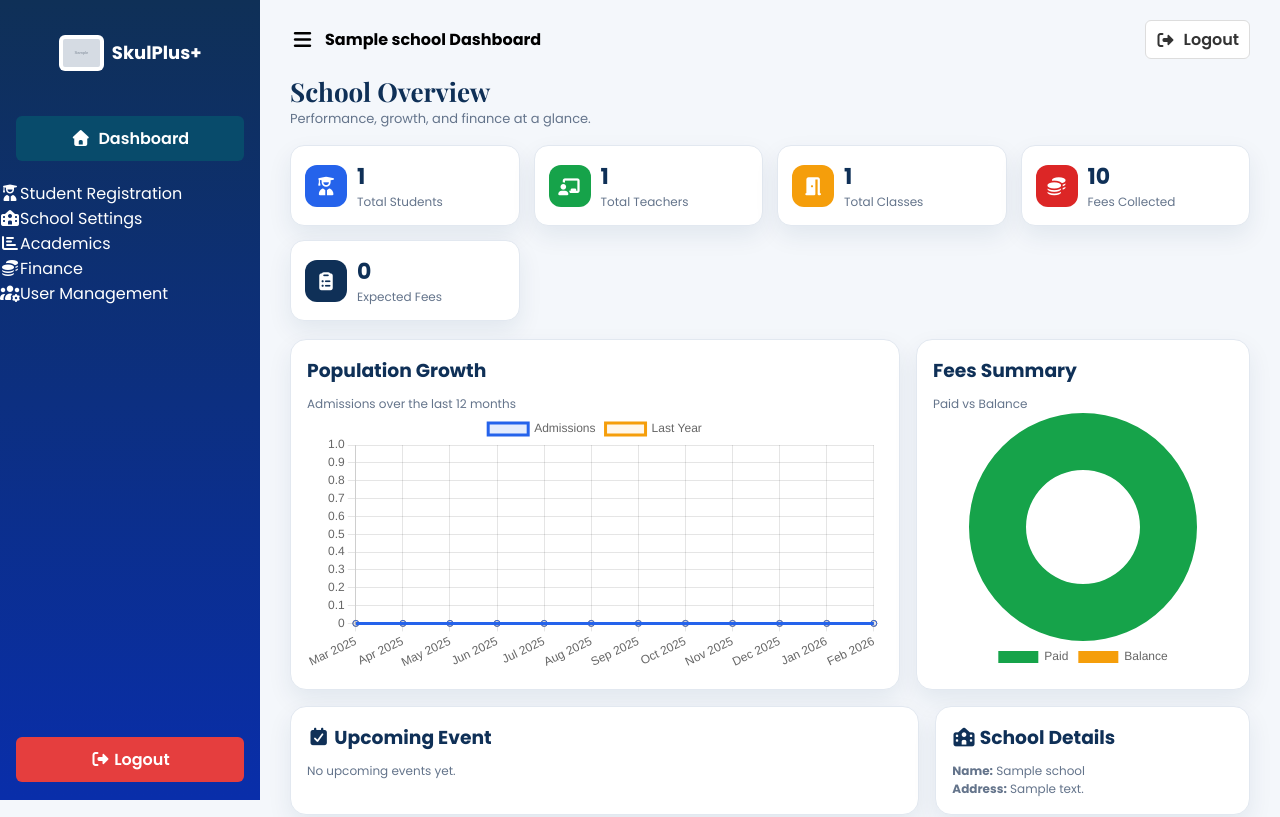
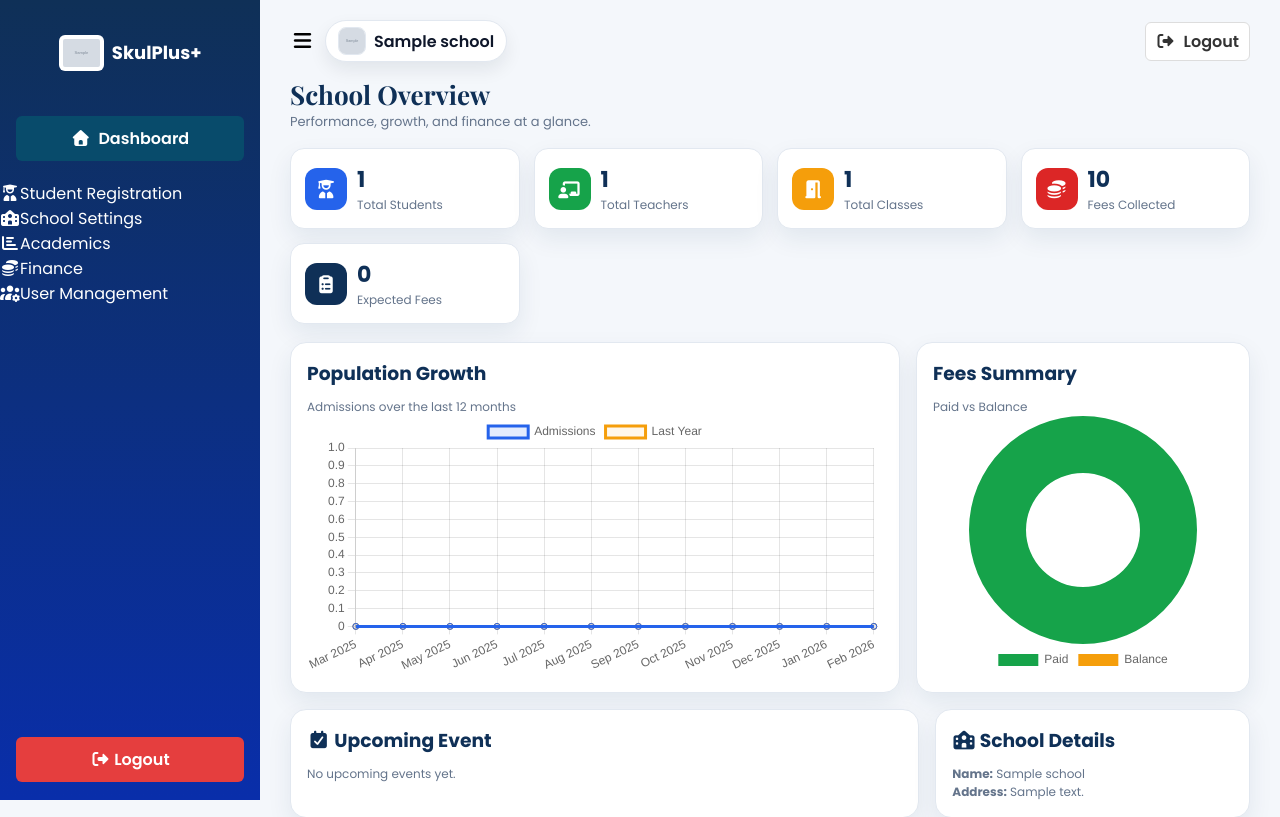
Before and after one commit to dafirmcoder/skulplus, a Django app: page /school/headteacher/dashboard/ in a window 1280 px wide. Shown: the top 817 px of the page. Run offline with Django 5.2, Linux system fonts and the light colour scheme; a user stored in the database is signed in; tables that the repository leaves empty hold one stand-in row (values such as "Sample post"); grey boxes marked "Sample" are stand-in pictures; data that the repository does not hold is empty; parts of the project's set-up code (start-up, migrations or seed data) failed here and were passed over; some libraries are stand-ins or nearby versions.

Commit message:
dashboard identy upudte'

```diff
--- a/schools/templates/base.html
+++ b/schools/templates/base.html
@@ -119,6 +119,35 @@
         display:flex;
         align-items:center;
         margin-bottom:15px;
+    }
+
+    .identity-pill{
+        display:inline-flex;
+        align-items:center;
+        gap:8px;
+        background:#fff;
+        border:1px solid #e2e8f0;
+        border-radius:999px;
+        padding:6px 12px;
+        box-shadow:0 8px 18px rgba(15,23,42,.08);
+        font-weight:600;
+        color:#0f172a;
+    }
+    .identity-logo{
+        width:28px;
+        height:28px;
+        border-radius:8px;
+        object-fit:cover;
+        border:1px solid #e2e8f0;
+        background:#fff;
+    }
+    .identity-avatar{
+        width:30px;
+        height:30px;
+        border-radius:999px;
+        object-fit:cover;
+        border:1px solid #e2e8f0;
+        background:#e2e8f0;
     }
 
     .toggle-btn{
--- a/schools/templates/schools/headteacher_dashboard.html
+++ b/schools/templates/schools/headteacher_dashboard.html
@@ -45,8 +45,13 @@
 {% endblock %}
 
 {% block header %}
-  <div>
-    <strong>{{ school.name }} Dashboard</strong>
+  <div class="identity-pill">
+    {% if school.logo %}
+      <img src="{{ school.logo.url }}" alt="{{ school.name }}" class="identity-logo">
+    {% elif SITE_LOGO_URL %}
+      <img src="{{ SITE_LOGO_URL }}{% if SITE_ASSET_VERSION %}?v={{ SITE_ASSET_VERSION }}{% endif %}" alt="{{ school.name }}" class="identity-logo">
+    {% endif %}
+    <span>{{ school.name }}</span>
   </div>
 {% endblock %}
 
--- a/templates/academics/scheme_generator.html
+++ b/templates/academics/scheme_generator.html
@@ -1,9 +1,12 @@
-{% extends "layouts/dashboard_base.html" %}
+{% extends "base.html" %}
 {% load static %}
 
 {% block title %}Schemes of Work{% endblock %}
 
 {% block extra_head %}
+<link href="https://cdn.jsdelivr.net/npm/bootstrap@5.3.3/dist/css/bootstrap.min.css" rel="stylesheet">
+<link href="https://cdn.jsdelivr.net/npm/bootstrap-icons@1.11.3/font/bootstrap-icons.css" rel="stylesheet">
+<link href="{% static 'css/dashboard.css' %}" rel="stylesheet">
 <link rel="stylesheet" href="https://cdn.jsdelivr.net/npm/flatpickr/dist/flatpickr.min.css">
 {% endblock %}
 
@@ -183,5 +186,6 @@
 
 {% block extra_js %}
 <script src="https://cdn.jsdelivr.net/npm/flatpickr"></script>
+<script src="https://cdn.jsdelivr.net/npm/bootstrap@5.3.3/dist/js/bootstrap.bundle.min.js"></script>
 <script src="{% static 'js/scheme_generator.js' %}"></script>
 {% endblock %}
```
Also changed, not shown: schools/templates/schools/parent_dashboard.html (+14 -2 lines), schools/templates/schools/teacher_dashboard.html (+11 -0 lines), templates/academics/lessonplan_generator.html (+8 -1 lines), templates/academics/lessonplan_preview.html (+10 -1 lines), templates/academics/reports.html (+10 -1 lines), templates/academics/resources.html (+10 -1 lines), templates/academics/scheme_preview.html (+10 -1 lines), templates/academics/syllabus_coverage.html (+8 -1 lines).
